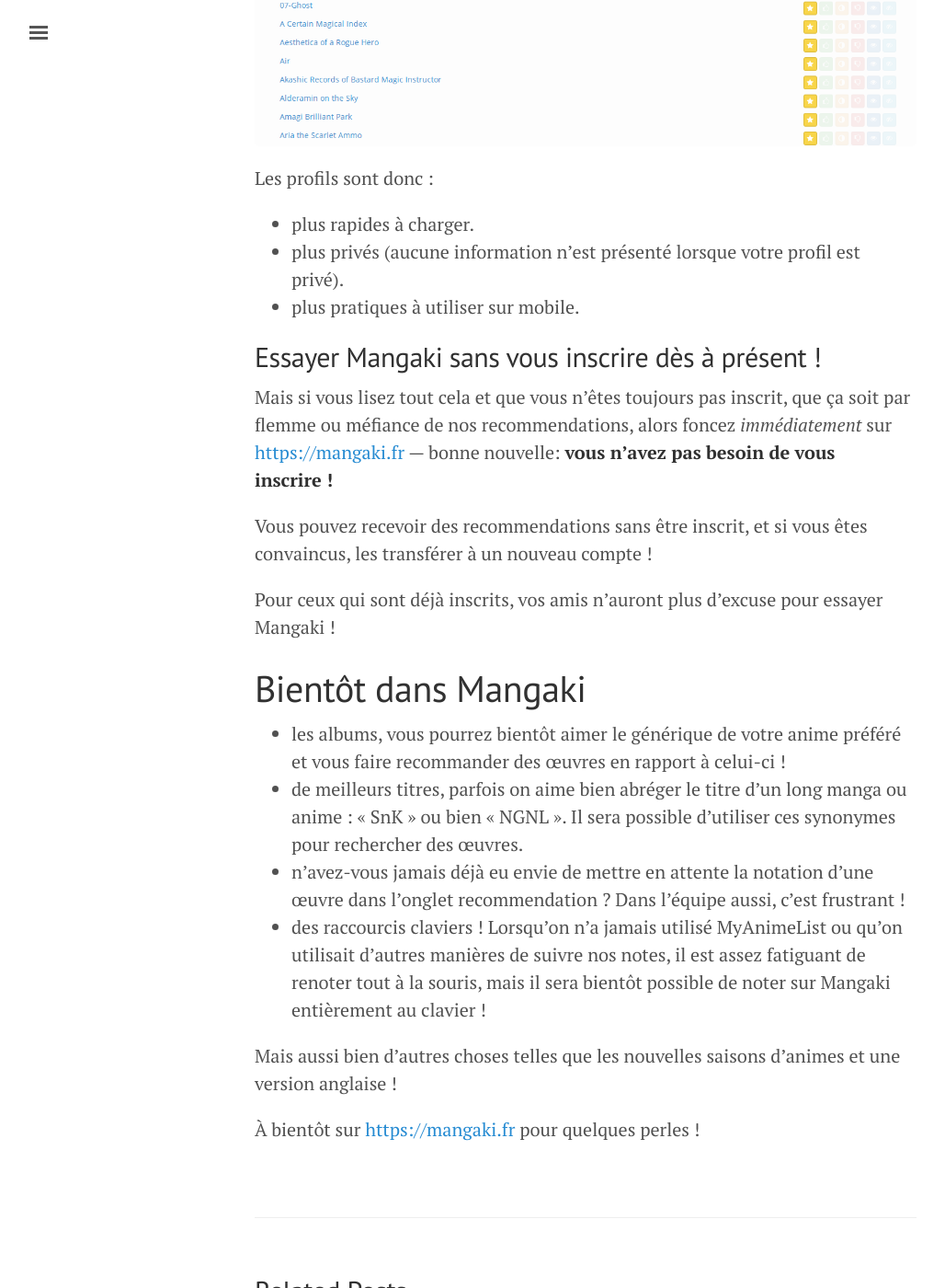
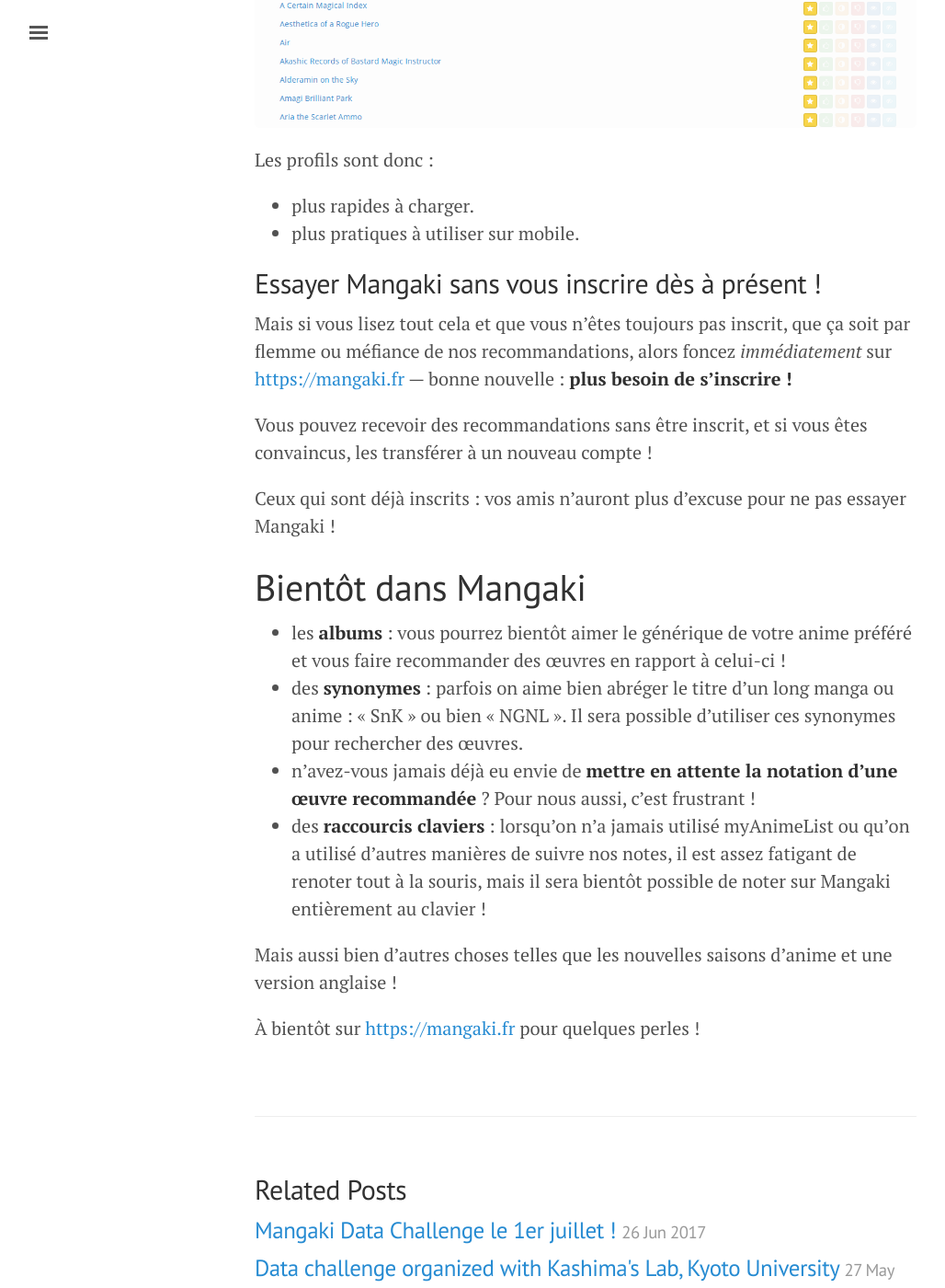
Before and after one commit to mangaki/research, a Jekyll site: the page built from _posts/2017-06-29-nouvelle-version-mangaki.md, in a window 1280 px wide and 1400 px high, scrolled down 3343 px. Shown: the whole window at 92% size, without its empty margins (3-1031 px from the left). Built offline with Jekyll 4.4.1, drawn with Linux system fonts in a browser that asks for light colours; a script that is not in the unit is left out; comment, search, counter and statistics services are not loaded; some of the changed text lies outside the part shown.

Commit message:
Fix typo

```diff
--- a/_posts/2017-06-29-nouvelle-version-mangaki.md
+++ b/_posts/2017-06-29-nouvelle-version-mangaki.md
@@ -16,19 +16,17 @@
 
 ![Screenshot du design sous iPhone 5]({{ site.url }}/public/img/mangaki_new_cards_mobile.png){: .center-image}
 
-Vous remarquerez enfin ce joli ruban en haut de chacune des cartes utile lorsque vous recevez des recommendations de tous les genres.
+Vous remarquerez enfin ce joli ruban en haut de chacune des cartes utile lorsque vous recevez des recommandations de tous genres.
 
 ![Screenshot de manga]({{ site.url }}/public/img/mangaki_new_cards_manga.png){: .center-image}
 
 ![Screenshot d'albums]({{ site.url }}/public/img/mangaki_new_cards_albums.png){: .center-image}
 
-## Trier votre liste d'animes ou de mangas à voir !
+## 2. Tri automatique de ce qu'il reste à voir !
 
 ![Screenshot du bandeau]({{ site.url }}/public/img/mangaki_sort_wishlist.png){: .center-image}
 
-Un nouveau bandeau est apparu sur vos profils !
-
-En utilisant une soupe spéciale d'algorithmes, Mangaki peut vous donner dans quel ordre il faut regarder votre liste d'œuvres à lire ou voir !
+Un nouveau bandeau est apparu sur vos profils : en utilisant une soupe spéciale d'algorithmes, Mangaki peut vous donner dans quel ordre il faut regarder votre liste d'œuvres à lire ou voir !
 
 En plus, vous pouvez préciser si vous souhaitez plutôt un ordre qui préfère les œuvres mainstream et les blockbusters, ou bien un ordre un peu plus inédit et exotique à la recherche d'œuvres peu connues du grand public !
 
@@ -45,24 +43,23 @@
 Les profils sont donc :
 
 - plus rapides à charger.
-- plus privés (aucune information n'est présenté lorsque votre profil est privé).
 - plus pratiques à utiliser sur mobile.
 
 ## Essayer Mangaki sans vous inscrire dès à présent !
 
-Mais si vous lisez tout cela et que vous n'êtes toujours pas inscrit, que ça soit par flemme ou méfiance de nos recommendations, alors foncez *immédiatement* sur <https://mangaki.fr> --- bonne nouvelle: **vous n'avez pas besoin de vous inscrire&nbsp;!**
+Mais si vous lisez tout cela et que vous n'êtes toujours pas inscrit, que ça soit par flemme ou méfiance de nos recommandations, alors foncez *immédiatement* sur <https://mangaki.fr> --- bonne nouvelle : **plus besoin de s'inscrire !**
 
-Vous pouvez recevoir des recommendations sans être inscrit, et si vous êtes convaincus, les transférer à un nouveau compte !
+Vous pouvez recevoir des recommandations sans être inscrit, et si vous êtes convaincus, les transférer à un nouveau compte !
 
-Pour ceux qui sont déjà inscrits, vos amis n'auront plus d'excuse pour essayer Mangaki !
+Ceux qui sont déjà inscrits : vos amis n'auront plus d'excuse pour ne pas essayer Mangaki !
 
 # Bientôt dans Mangaki
 
-- les albums, vous pourrez bientôt aimer le générique de votre anime préféré et vous faire recommander des œuvres en rapport à celui-ci !
-- de meilleurs titres, parfois on aime bien abréger le titre d'un long manga ou anime : « SnK » ou bien « NGNL ». Il sera possible d'utiliser ces synonymes pour rechercher des œuvres.
-- n'avez-vous jamais déjà eu envie de mettre en attente la notation d'une œuvre dans l'onglet recommendation ? Dans l'équipe aussi, c'est frustrant !
-- des raccourcis claviers ! Lorsqu'on n'a jamais utilisé MyAnimeList ou qu'on utilisait d'autres manières de suivre nos notes, il est assez fatiguant de renoter tout à la souris, mais il sera bientôt possible de noter sur Mangaki entièrement au clavier !
+- les **albums** : vous pourrez bientôt aimer le générique de votre anime préféré et vous faire recommander des œuvres en rapport à celui-ci !
+- des **synonymes** : parfois on aime bien abréger le titre d'un long manga ou anime : « SnK » ou bien « NGNL ». Il sera possible d'utiliser ces synonymes pour rechercher des œuvres.
+- n'avez-vous jamais déjà eu envie de **mettre en attente la notation d'une œuvre recommandée** ? Pour nous aussi, c'est frustrant !
+- des **raccourcis claviers** : lorsqu'on n'a jamais utilisé myAnimeList ou qu'on a utilisé d'autres manières de suivre nos notes, il est assez fatigant de renoter tout à la souris, mais il sera bientôt possible de noter sur Mangaki entièrement au clavier !
 
-Mais aussi bien d'autres choses telles que les nouvelles saisons d'animes et une version anglaise !
+Mais aussi bien d'autres choses telles que les nouvelles saisons d'anime et une version anglaise !
 
 À bientôt sur <https://mangaki.fr> pour quelques perles !
```
Also changed, not shown: other parts of _posts/2017-06-29-nouvelle-version-mangaki.md (+1 -1 lines).
